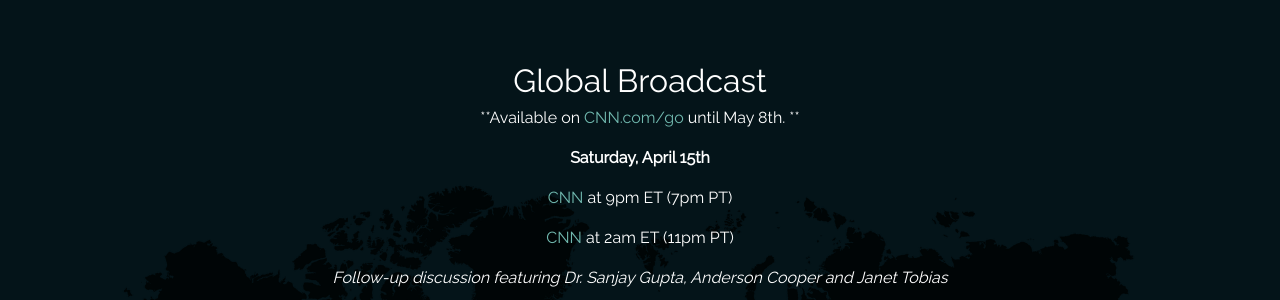
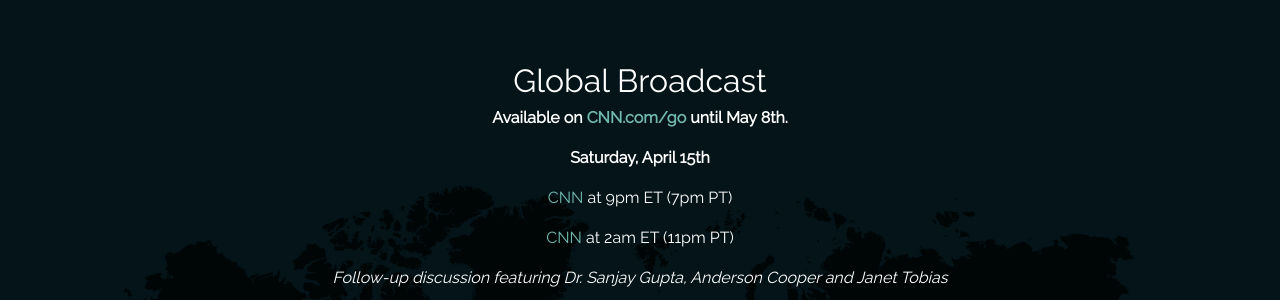
Before and after one commit to caseyg/takesallofus, a Jekyll site: the page built from index.md, in a window 1280 px wide and 900 px high, scrolled down 2336 px. Shown: the part 152-452 px from the top of the window. Built offline with Jekyll 4.4.1, drawn with Linux system fonts in a browser that asks for light colours; nearby versions of some CDN libraries; comment, search, counter and statistics services are not loaded.

```diff
--- a/index.md
+++ b/index.md
@@ -8,17 +8,17 @@ film:
     \   "
   trailer-youtube-id: zsB1sYSHEAM
 broadcastevents:
-  description: "**Available on [CNN.com/go](http://www.cnn.com/go) until May 8th.
-    \ **\n\n**Saturday, April 15th**\n\n[CNN](http://www.cnn.com) at 9pm ET (7pm PT)\n\n[CNN](http://www.cnn.com)
+  description: "**Available on [CNN.com/go](http://www.cnn.com/go) until May 8th.**\n\n\n**Saturday,
+    April 15th**\n\n[CNN](http://www.cnn.com) at 9pm ET (7pm PT)\n\n[CNN](http://www.cnn.com)
     at 2am ET (11pm PT)\n\n*Follow-up discussion featuring Dr. Sanjay Gupta, Anderson
     Cooper and Janet Tobias*\n\n  \n\n**April 7th**\n\n*World Health Day Broadcast*\n\n[CNN](http://www.cnn.com)
-    United States & Canada\n\n**April 6th**\n\n[ETV2](http://etv2.err.ee) Estonia\n\n[DirectTV](http://www.directvla.com)
-    Latin America\n\n[DirectTV](http://www.directv.com.ve) Venezuela\n\n**April 5th**\n\n[RTHK](http://www.rthk.hk)
-    Hong Kong\n\n**April 4th**\n\n[ARTE](http://www.arte.tv) France\n\n[ARTE/WDR](http://www.wdr.de)
-    Germany\n\n[YES](http://www.yes.co.il) Israel\n\n[TVN](http://www.tvn.pl) Poland\n\n
-    \ \n\n*Please check back for new additions to our global broadcast schedule. We
-    look forward to sharing the film with everyone on Video on Demand and DVD in the
-    coming months.*"
+    United States & Canada\n\n\n**April 6th**\n\n[ETV2](http://etv2.err.ee) Estonia\n\n[DirectTV](http://www.directvla.com)
+    Latin America\n\n[DirectTV](http://www.directv.com.ve) Venezuela\n\n\n**April
+    5th**\n\n[RTHK](http://www.rthk.hk) Hong Kong\n\n\n**April 4th**\n\n[ARTE](http://www.arte.tv)
+    France\n\n[ARTE/WDR](http://www.wdr.de) Germany\n\n[YES](http://www.yes.co.il)
+    Israel\n\n[TVN](http://www.tvn.pl) Poland\n\n  \n\n*Please check back for new
+    additions to our global broadcast schedule. We look forward to sharing the film
+    with everyone on Video on Demand and DVD in the coming months.*"
 events:
 - date-and-time: Wednesday 22 March at 19:00
   title: 'CPH:DOX Screening '
```
